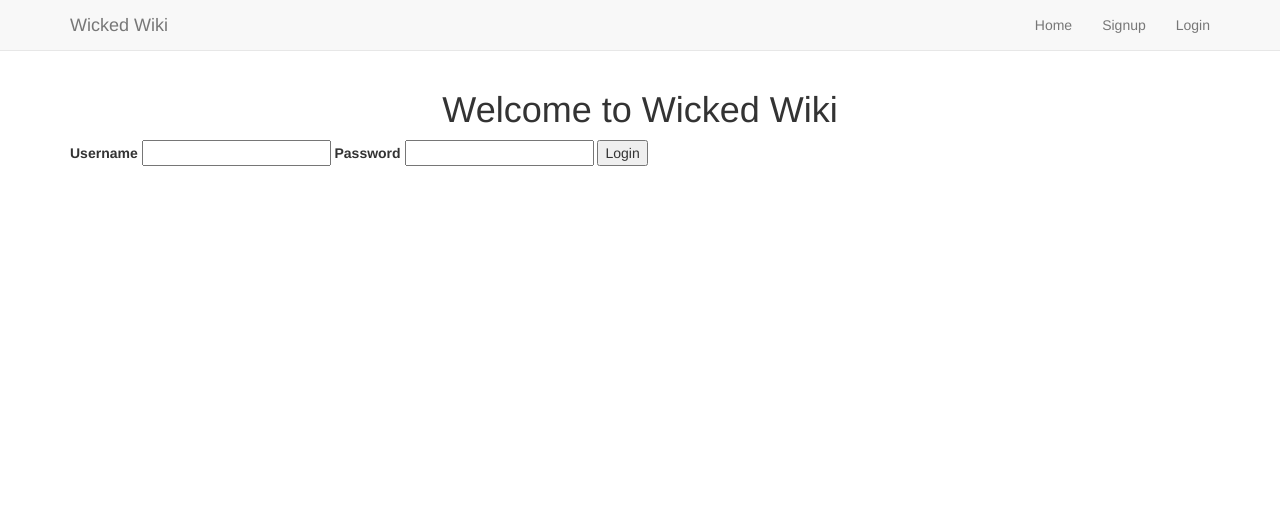
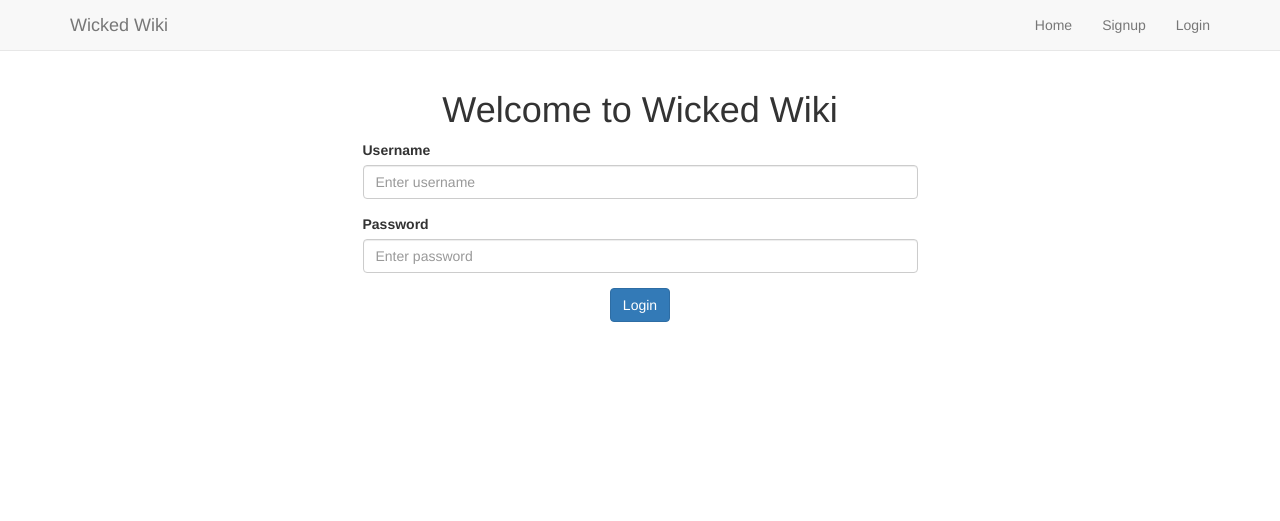
Before and after one commit to joelcolucci/wiki-site, a Python web app: template templates/login.html in a window 1280 px wide. Shown: the top 521 px of the page. Run offline with Jinja, Linux system fonts and the light colour scheme; the template is opened without the code that fills it, so the values that code supplies are empty.

Commit message:
Added bootstrap to login form

```diff
--- a/templates/login.html
+++ b/templates/login.html
@@ -2,17 +2,23 @@
 {% block content %}
 
 <div class="row">
-	<div class="col-md-12">
-		<div class="vertical-form">
-			<form method="post">
+	<div class="col-md-6 col-md-offset-3">
+
+		<form method="post">
+			<div class="form-group">
 				<label for="username">Username</label>
-				<input type="text" id="username" name="username">
+				<input class="form-control" type="text" id="username" name="username" placeholder="Enter username">
+			</div>
+			<div class="form-group">
 				<label for="password">Password</label>
-				<input type="password" id="password" name="password">
-				<button type="submit">Login</button>
+				<input class="form-control" type="password" id="password" name="password" placeholder="Enter password">
+			</div>
+			<div class="text-center">
+				<button type="submit" class="btn btn-primary">Login</button>
 				<div class="error">{{error}}</div>
-			</form>
-		</div>
+			</div>
+		</form>
+
 	</div>
 </div>
 
```
